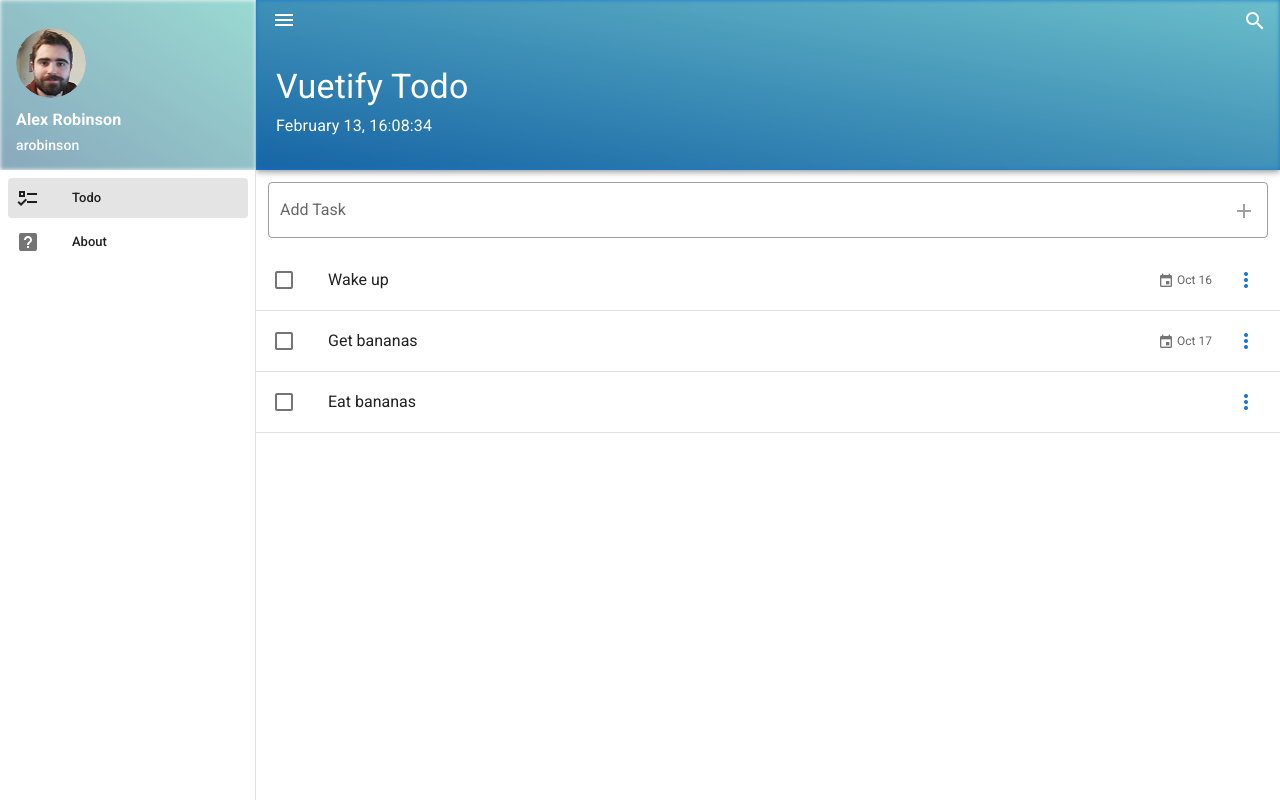
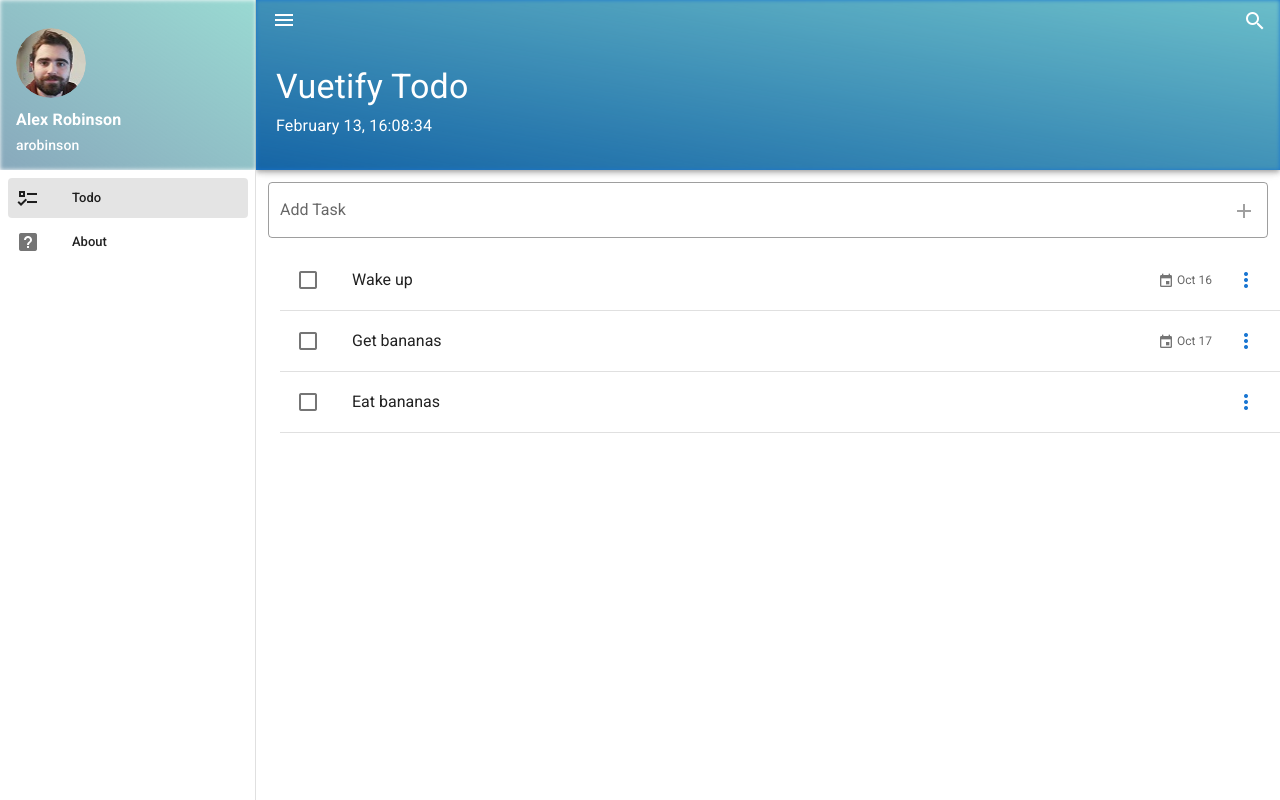
Before and after one commit to girotobial/Vuetify-todo, a Vue app: page / in a window 1280 px wide. Built offline with nearby package versions, Linux system fonts and the light colour scheme.

Commit message:
add draggable tasks

```diff
--- a/package.json
+++ b/package.json
@@ -14,6 +14,7 @@
     "vue-class-component": "^7.2.3",
     "vue-property-decorator": "^9.1.2",
     "vue-router": "^3.2.0",
+    "vuedraggable": "^2.24.3",
     "vuetify": "^2.4.0",
     "vuex": "^3.4.0"
   },
--- a/src/components/Todo/ListTasks.vue
+++ b/src/components/Todo/ListTasks.vue
@@ -1,19 +1,23 @@
 <template>
   <v-list class="pt-0" flat>
-    <task
-      v-for="task in $store.getters.tasksFiltered"
-      :key="task.id"
-      :task="task"
-    />
+    <draggable tag="ul" :list="$store.getters.tasksFiltered" handle=".handle">
+      <task
+        v-for="task in $store.getters.tasksFiltered"
+        :key="task.id"
+        :task="task"
+      />
+    </draggable>
   </v-list>
 </template>
 
 <script>
 import Task from "@/components/Todo/Task.vue";
+import draggable from "vuedraggable";
 
 export default {
   components: {
-    task: Task
+    task: Task,
+    draggable
   }
 };
 </script>
--- a/src/components/Todo/Task.vue
+++ b/src/components/Todo/Task.vue
@@ -3,6 +3,8 @@
     <v-list-item
       @click="$store.commit('doneTask', task.id)"
       :class="{ 'blue lighten-5': task.done }"
+      :ripple="false"
+      class="white"
     >
       <template v-slot:default>
         <v-list-item-action>
@@ -25,7 +27,7 @@
           <task-menu :task="task" />
         </v-list-item-action>
         <v-list-item-action v-if="$store.state.sorting">
-          <v-btn color="primary" icon>
+          <v-btn color="primary" icon class="handle">
             <v-icon>mdi-drag-horizontal-variant</v-icon>
           </v-btn>
         </v-list-item-action>
@@ -52,3 +54,9 @@ export default Vue.extend({
   }
 });
 </script>
+<style lang="sass">
+.sortable-ghost
+  opacity: 0
+.sortable-drag
+  box-shadow: 0 0 10px rgba(0, 0, 0, 0.3) !important
+</style>
```
Also changed, not shown: 1 other file (tests, documents, lock files or other folders).
